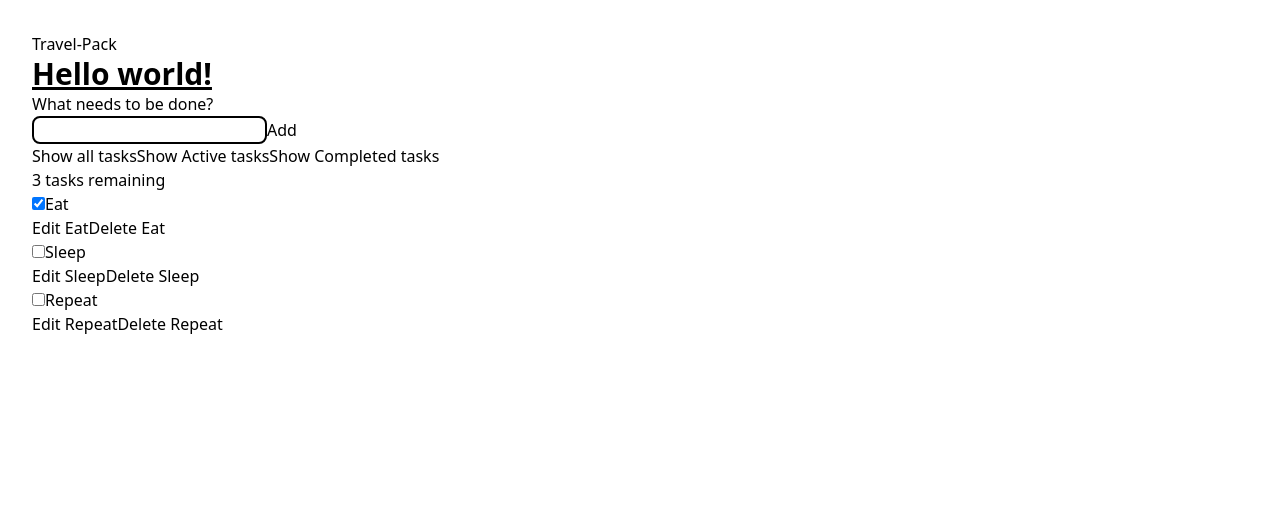
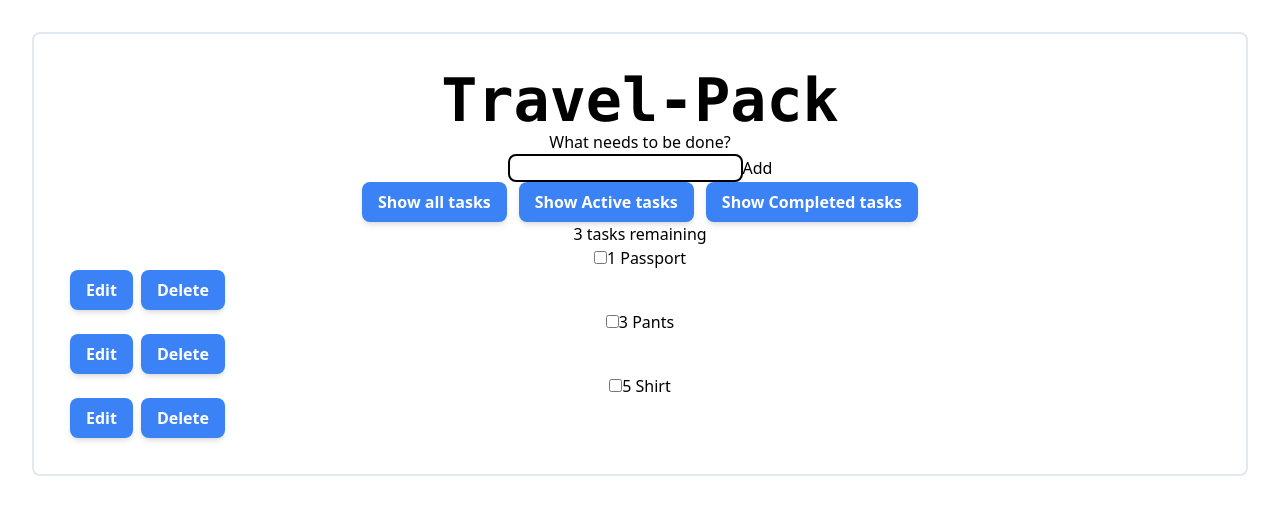
Before and after one commit to MintyFreshBun/Travel-Pack, a React (Vite) app: page / in a window 1280 px wide. Shown: the top 514 px of the page. Built offline with nearby package versions, Linux system fonts and the light colour scheme.

Commit message:
Setup temp items and rendering , Playing with Tailwind css
Started with making the render of the items list to work with a temp list of items, in order to test things, and playing around with tailwind css , and undestanding how it works.

```diff
--- a/src/App.css
+++ b/src/App.css
@@ -12,3 +12,23 @@
   border: 2px solid black;
   border-radius: 8px;
 }
+
+/*Tailwind Components for*/
+
+@layer components {
+  .btn-primary {
+    @apply py-2 px-4 bg-blue-500 text-white font-semibold rounded-lg shadow-md hover:bg-blue-700 focus:outline-none focus:ring-2 focus:ring-blue-400 focus:ring-opacity-75;
+  }
+
+  .btn-gap {
+    @apply flex gap-2;
+  }
+
+  .card-box {
+    @apply border-slate-200 mx-auto border-2  rounded-lg p-9 text-center flex flex-col justify-center;
+  }
+
+  .title-header {
+    @apply text-center font-bold text-6xl font-mono;
+  }
+}
--- a/src/App.jsx
+++ b/src/App.jsx
@@ -5,11 +5,16 @@ import Status from "./components/Status";
 import ListRender from "./components/ListRender";
 
 function App(props) {
+  // lets make a small list of task items to start
+  const tempItems = [
+    { id: 0, description: "Passport", quantity: 1, packed: false },
+    { id: 1, description: "Pants", quantity: 3, packed: true },
+    { id: 2, description: "Shirt", quantity: 5, packed: false },
+  ];
+
   return (
-    <div className="todoapp stack-large">
-      <h1>Travel-Pack</h1>
-
-      <h1 className="text-3xl font-bold underline">Hello world!</h1>
+    <div className="card-box">
+      <h1 className="title-header">Travel-Pack</h1>
 
       {/* Form section for new Items */}
       <Form />
@@ -21,7 +26,9 @@ function App(props) {
       <Status />
 
       {/**Task list Render */}
-      <ListRender />
+
+      {/*//Make a temp List of inicial items static just to test and fill the  list nad items*/}
+      <ListRender items={tempItems} />
     </div>
   );
 }
--- a/src/components/Filters.jsx
+++ b/src/components/Filters.jsx
@@ -1,17 +1,17 @@
 function Filters(params) {
   return (
-    <div className="filters btn-group stack-exception">
-      <button type="button" className="btn toggle-btn" aria-pressed="true">
+    <div className="flex justify-center gap-3">
+      <button type="button" className="btn-primary" aria-pressed="true">
         <span className="visually-hidden">Show </span>
         <span>all</span>
         <span className="visually-hidden"> tasks</span>
       </button>
-      <button type="button" className="btn toggle-btn" aria-pressed="false">
+      <button type="button" className="btn-primary" aria-pressed="false">
         <span className="visually-hidden">Show </span>
         <span>Active</span>
         <span className="visually-hidden"> tasks</span>
       </button>
-      <button type="button" className="btn toggle-btn" aria-pressed="false">
+      <button type="button" className="btn-primary" aria-pressed="false">
         <span className="visually-hidden">Show </span>
         <span>Completed</span>
         <span className="visually-hidden"> tasks</span>
--- a/src/components/ItemList.jsx
+++ b/src/components/ItemList.jsx
@@ -1,18 +1,18 @@
-function Item(params) {
+function Item({ item }) {
+  // we want the items to have a name, status and quataty
+
   return (
-    <li className="todo stack-small">
-      <div className="c-cb">
-        <input id="todo-0" type="checkbox" defaultChecked={true} />
-        <label className="todo-label" htmlFor="todo-0">
-          Eat
-        </label>
-      </div>
-      <div className="btn-group">
-        <button type="button" className="btn">
-          Edit <span className="visually-hidden">Eat</span>
+    <li>
+      <input type="checkbox" value={item.packed} />
+      <span>
+        {item.quantity} {item.description}
+      </span>
+      <div className="btn-group btn-gap">
+        <button type="button" className="btn-primary">
+          Edit
         </button>
-        <button type="button" className="btn btn__danger">
-          Delete <span className="visually-hidden">Eat</span>
+        <button type="button" className="btn-primary">
+          Delete
         </button>
       </div>
     </li>
--- a/src/components/ListRender.jsx
+++ b/src/components/ListRender.jsx
@@ -1,61 +1,14 @@
 import Item from "./ItemList";
 
-function ListRender(params) {
+function ListRender({ items }) {
   return (
-    <ul
-      role="list"
-      className="todo-list stack-large stack-exception"
-      aria-labelledby="list-heading"
-    >
-      <li className="todo stack-small">
-        <div className="c-cb">
-          <input id="todo-0" type="checkbox" defaultChecked={true} />
-          <label className="todo-label" htmlFor="todo-0">
-            Eat
-          </label>
-        </div>
-        <div className="btn-group">
-          <button type="button" className="btn">
-            Edit <span className="visually-hidden">Eat</span>
-          </button>
-          <button type="button" className="btn btn__danger">
-            Delete <span className="visually-hidden">Eat</span>
-          </button>
-        </div>
-      </li>
-      <li className="todo stack-small">
-        <div className="c-cb">
-          <input id="todo-1" type="checkbox" />
-          <label className="todo-label" htmlFor="todo-1">
-            Sleep
-          </label>
-        </div>
-        <div className="btn-group">
-          <button type="button" className="btn">
-            Edit <span className="visually-hidden">Sleep</span>
-          </button>
-          <button type="button" className="btn btn__danger">
-            Delete <span className="visually-hidden">Sleep</span>
-          </button>
-        </div>
-      </li>
-      <li className="todo stack-small">
-        <div className="c-cb">
-          <input id="todo-2" type="checkbox" />
-          <label className="todo-label" htmlFor="todo-2">
-            Repeat
-          </label>
-        </div>
-        <div className="btn-group">
-          <button type="button" className="btn">
-            Edit <span className="visually-hidden">Repeat</span>
-          </button>
-          <button type="button" className="btn btn__danger">
-            Delete <span className="visually-hidden">Repeat</span>
-          </button>
-        </div>
-      </li>
-    </ul>
+    <div>
+      <ul className="">
+        {items.map((item) => (
+          <Item item={item} key={item.id} />
+        ))}
+      </ul>
+    </div>
   );
 }
 export default ListRender;
```
Also changed, not shown: public/todo-list-repeating-todos.png (added).
